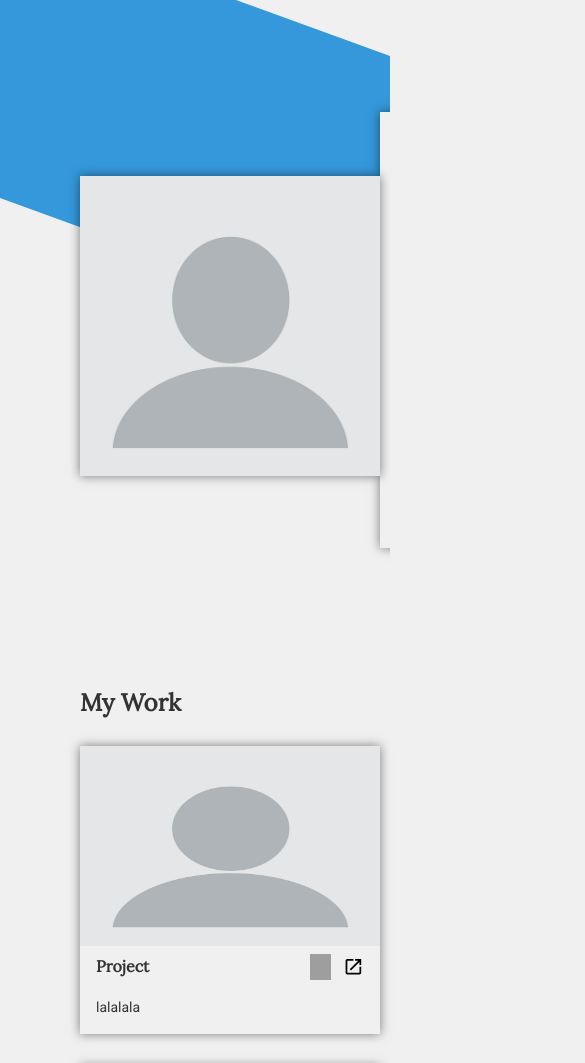
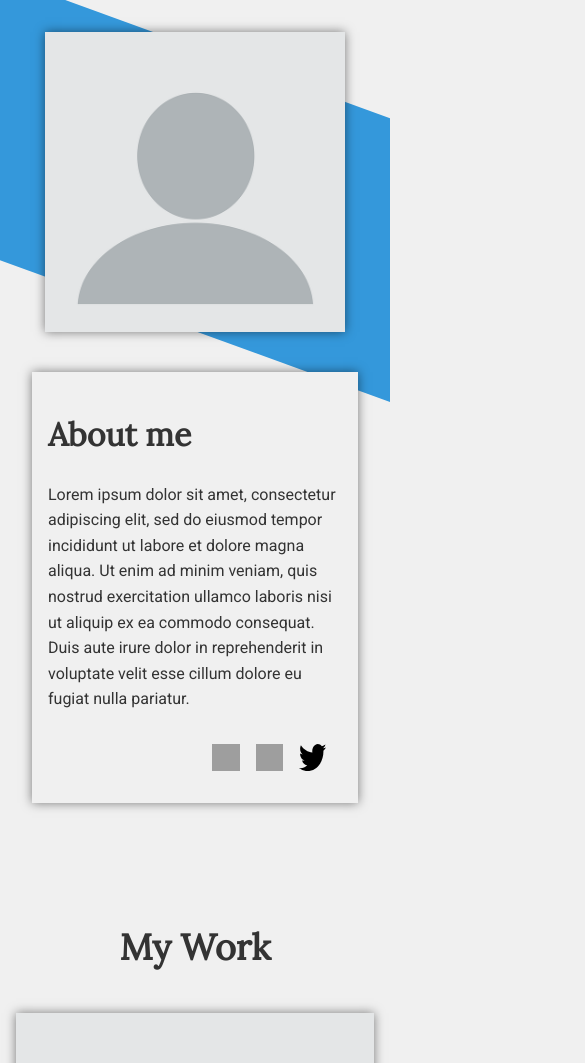
Before and after one commit to Jared588/homepage, a website built with webpack: page src/index.html in a window 390 px wide. Shown: the top 1063 px of the page, 585 px wide, since content can reach past the window. Built offline with nearby package versions, Linux system fonts and the light colour scheme; grey boxes are pictures that could not be loaded.

Commit message:
Improve responsiveness

```diff
--- a/src/styles.css
+++ b/src/styles.css
@@ -92,6 +92,7 @@ main {
 
 .project-container {
     display: grid;
+    justify-items: center;
     grid-template-columns: repeat(auto-fill, minmax(300px, 1fr));
     gap: 2rem;
 }
@@ -132,7 +133,6 @@ main {
     height: auto;
     cursor: pointer;
     transition: transform 0.3s ease-in-out;
-
 }
 
 .project-link:hover {
@@ -179,3 +179,67 @@ footer {
     padding-right: 1rem;
     fill: white;
 }
+
+@media (max-width: 800px) {
+    html {
+        width: 100vw;
+    }
+
+    header {
+        flex-direction: column;
+        max-height: fit-content;
+        margin: 0;
+        padding: 2rem;
+    }
+
+    .profile-pic {
+        max-height: 300px;
+    }
+
+    .profile-pic2 {
+        max-width: 200px;
+    }
+
+    .project {
+        width: 100%;
+        height: auto;
+    }
+
+    .project-container {
+        display: grid;
+        grid-template-rows: repeat(auto-fill, minmax(400px, 1fr));
+        gap: 2rem;
+    }
+
+    .project-heading {
+        font-size: 36px;
+        text-align: center;
+    }
+
+    .project-img {
+        height: 300px;
+    }
+
+    .project-title {
+        font-size: 26px;
+    }
+
+    .project-description {
+        font-size: 22px;
+    }
+
+    .project-link {
+        width: 1.8rem;
+    }
+
+    footer {
+        flex-direction: column;
+        padding: 0rem 2rem;
+    }
+}
+
+@media (max-width: 500px) {
+    main {
+        padding: 1rem;
+    }
+}
```
Also changed, not shown: dist/index.bundle.js.
